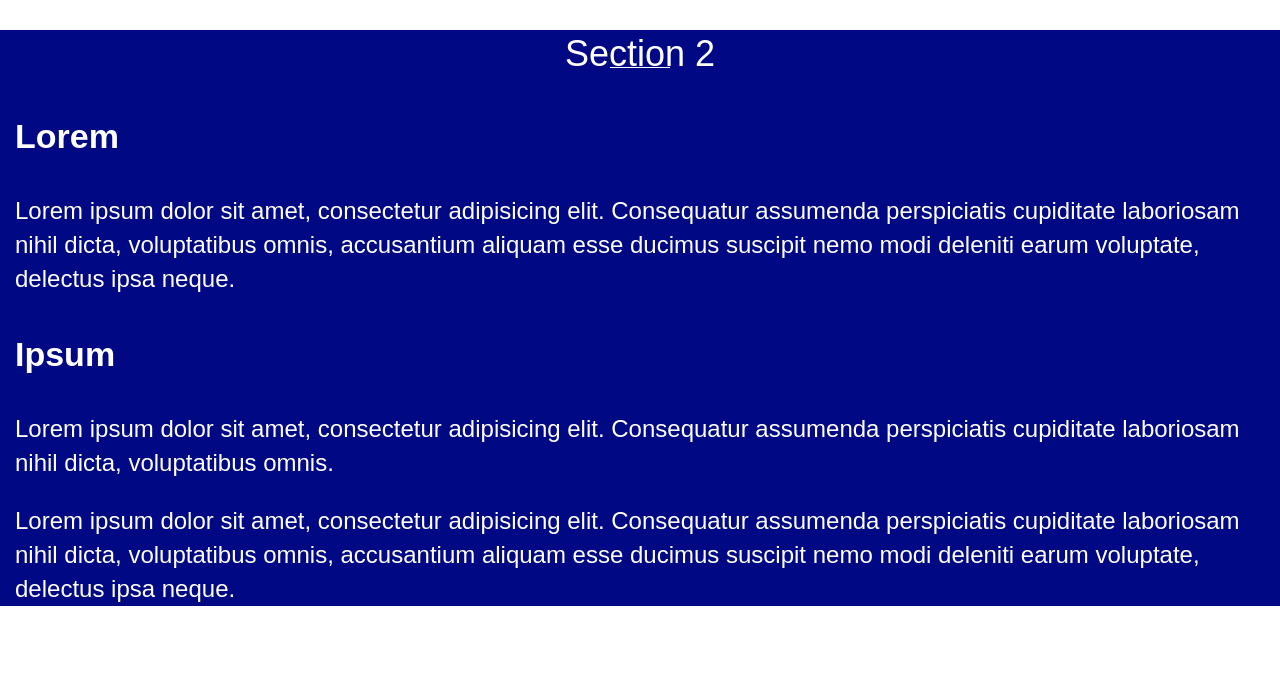
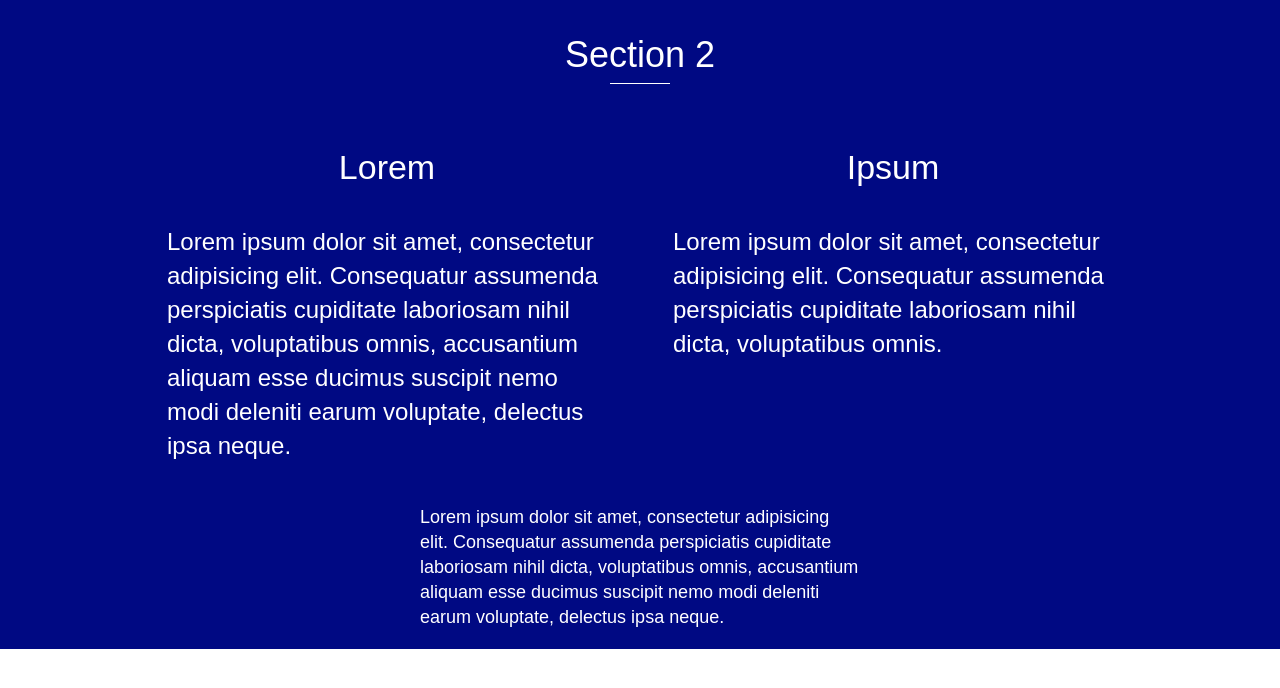
Before and after one commit to JohnyMomony/collective, a plain HTML site: page index.html in a window 1280 px wide. Drawn offline with Linux system fonts and the light colour scheme.

Commit message:
new section2

```diff
--- a/css/style.css
+++ b/css/style.css
@@ -10,7 +10,7 @@ body {
 	position: relative;
 	margin: 0 auto;
 	padding: 0 15px;
-	width: 946;
+	width: 946px;
 }
 
 .dark {
@@ -26,7 +26,7 @@ h2:after {
 	content: "";
 	position: absolute;
 	left: 50%;
-	bottom: 10px;
+	bottom: -5px;
 	width: 60px;
 	height: 1px;
 	background: #000983;
@@ -46,6 +46,32 @@ h2 {
 	letter-spacing: -0.5;
 }
 h3 {
+	text-align: center;
 	font-size: 34px;
+	font-weight: normal;
 	line-height: 48px;
 }
+section {
+	padding-bottom: 10px 0 40px;
+	border-top: 1px solid transparent;
+	border-bottom: 1px solid transparent;
+}
+.wrap:after {
+	content: "";
+	display: block;
+	clear: both;
+}
+.pull-left {
+	float: left;
+}
+.pull-right {
+	float: right;
+}
+.box {
+	margin: 0 auto;
+	width: 440px;
+}
+.box-small {
+	font-size: 18px;
+	line-height: 25px;
+}
--- a/index.html
+++ b/index.html
@@ -19,9 +19,9 @@
 					<h3>Ipsum</h3>
 					<p>Lorem ipsum dolor sit amet, consectetur adipisicing elit. Consequatur assumenda perspiciatis cupiditate laboriosam nihil dicta, voluptatibus omnis.</p>
 				</div>
-				<div class="box box-small pull-center">
+			</div>
+			<div class="box box-small pull-center">
 					<p>Lorem ipsum dolor sit amet, consectetur adipisicing elit. Consequatur assumenda perspiciatis cupiditate laboriosam nihil dicta, voluptatibus omnis, accusantium aliquam esse ducimus suscipit nemo modi deleniti earum voluptate, delectus ipsa neque.</p>
-				</div>
 			</div>
 		</div>
 	</section>
```
